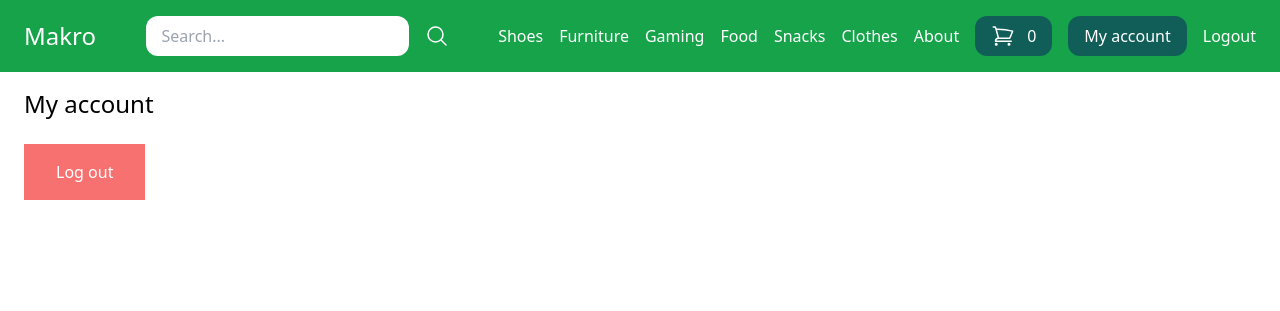
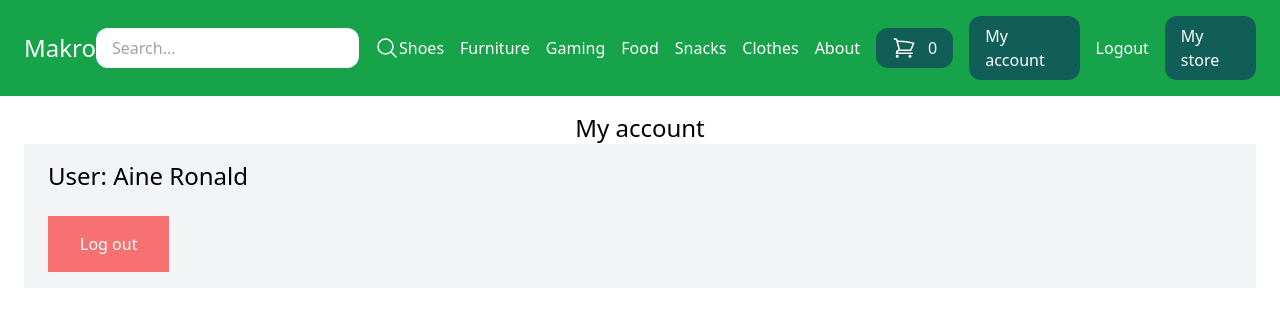
Before and after one commit to ronaldaine/Makro-, a Django app: page /myaccount/ in a window 1280 px wide. Shown: the top 311 px of the page. Run offline with Django 4.2, Linux system fonts and the light colour scheme; a user stored in the database is signed in; data comes from the database, SQL or seed files in the repository; both versions use the stored data as it was after the commit; some libraries are stand-ins or nearby versions.

Commit message:
base.html change

```diff
--- a/core/templates/core/base.html
+++ b/core/templates/core/base.html
@@ -43,9 +43,9 @@
       <a href="{% url 'userprofile:logout' %}" class="text-white">Logout</a>
       {% else %}
       <a href="{% url 'userprofile:login' %}" class="text-white">Login</a>
-      {% if request.user.userprofile.is_vendor %}
+    {% endif%}
+    {% if request.user.userprofile.is_vendor %}
       <a href="{% url 'userprofile:my_store' %}" class="py-2 px-4 bg-teal-800 text-white rounded-xl hover:bg-teal-900">My store</a>
-      {% endif%}
     {% endif%}
 
   </div>
--- a/userprofile/templates/userprofile/my_account.html
+++ b/userprofile/templates/userprofile/my_account.html
@@ -3,7 +3,11 @@
 {% block title %}My account{% endblock %}
 
 {% block content %}
-<h1 class="text-2xl">My account</h1>
+<h1 class="text-2xl text-center">My account</h1>
+<div class="px-6 py-4 bg-gray-100">
+
+    <h2 class="text-2xl">User: {{ user.get_full_name}}</h2>
 
 <a href="{% url 'userprofile:logout' %}" class="mt-6 inline-block py-4 px-8 bg-red-400 text-white">Log out</a>
+</div>
 {% endblock %}
```
Also changed, not shown: db.sqlite3.
